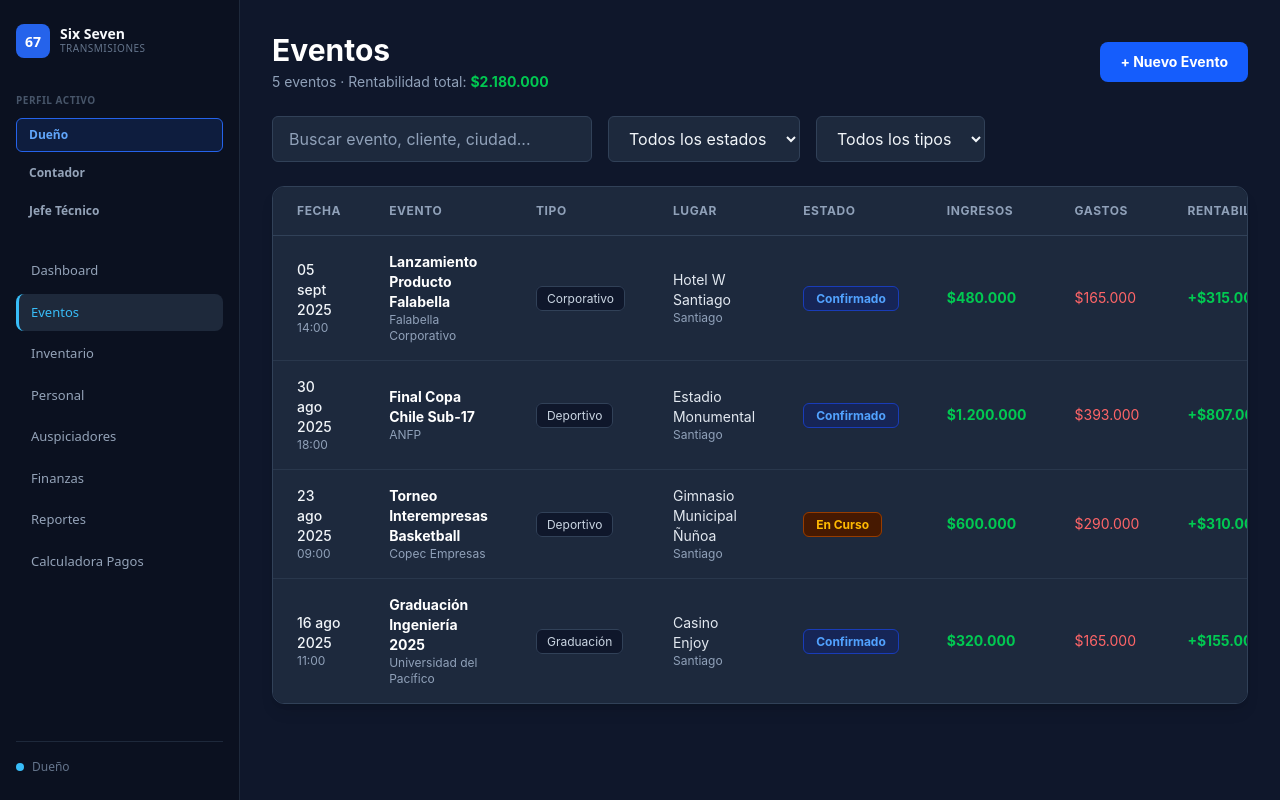
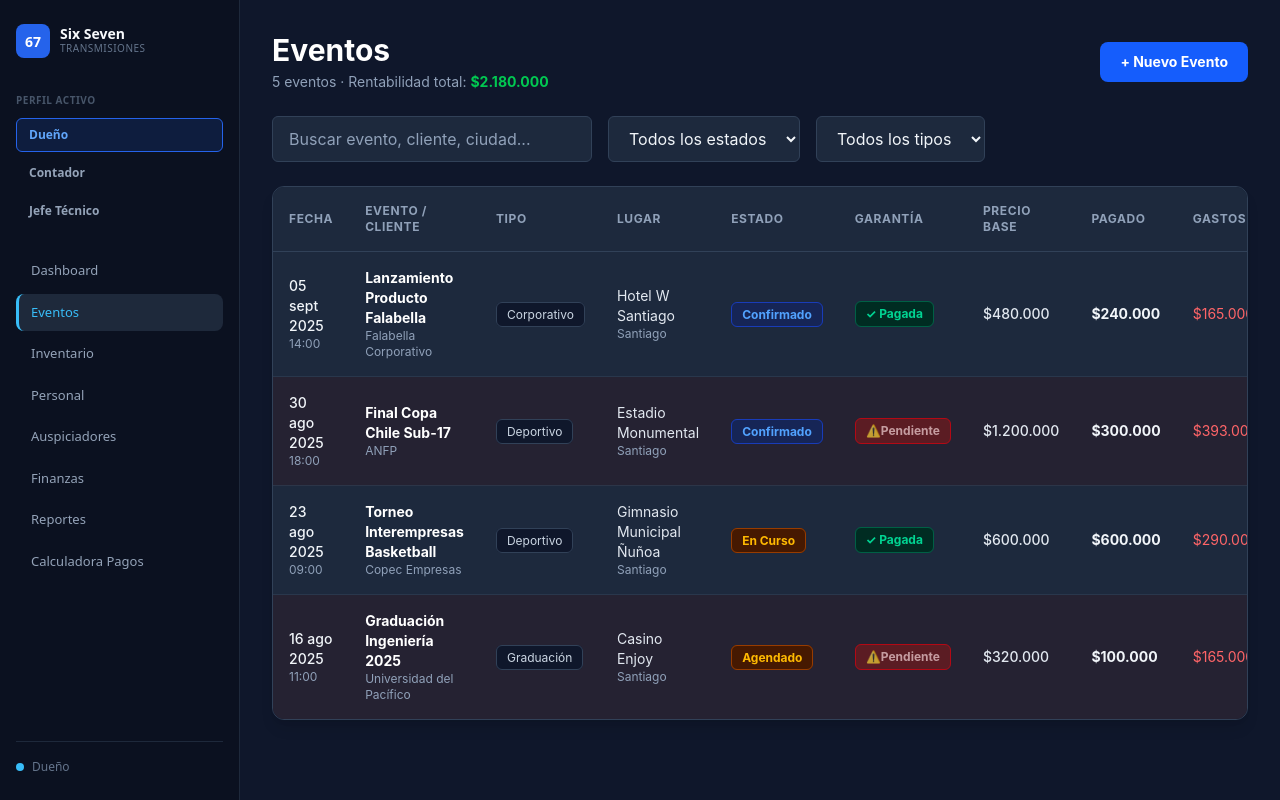
Before and after one commit to iguanitasalvaje/proyecto-isw-2026, a React (Vite) app in the folder client/: page /eventos in a window 1280 px wide. Built offline with nearby package versions, Linux system fonts and the light colour scheme.

Commit message:
feat(rf3): evalua garantia adelantada e integra alerta roja dinamica

```diff
--- a/client/src/pages/Eventos.jsx
+++ b/client/src/pages/Eventos.jsx
@@ -2,10 +2,8 @@ import React, { useState } from 'react';
 import FormularioTransmision from '../components/ui/FormularioTransmision';
 
 const Eventos = () => {
-  // Estado para controlar la visibilidad del modal del formulario
   const [mostrarFormulario, setMostrarFormulario] = useState(false);
 
-  // Arreglo de datos simulados para la tabla
   const eventos = [
     {
       id: 1,
@@ -17,7 +15,8 @@ const Eventos = () => {
       lugar: 'Hotel W Santiago',
       ciudad: 'Santiago',
       estado: 'Confirmado',
-      ingresos: '$480.000',
+      precioBase: 480000,
+      montoPagado: 240000, // 50% (OK)
       gastos: '$165.000',
       rentabilidad: '+$315.000',
     },
@@ -31,7 +30,8 @@ const Eventos = () => {
       lugar: 'Estadio Monumental',
       ciudad: 'Santiago',
       estado: 'Confirmado',
-      ingresos: '$1.200.000',
+      precioBase: 1200000,
+      montoPagado: 300000, // 25% -> ALERTA ROJA (< 50%)
       gastos: '$393.000',
       rentabilidad: '+$807.000',
     },
@@ -45,7 +45,8 @@ const Eventos = () => {
       lugar: 'Gimnasio Municipal Ñuñoa',
       ciudad: 'Santiago',
       estado: 'En Curso',
-      ingresos: '$600.000',
+      precioBase: 600000,
+      montoPagado: 600000, // 100% (OK)
       gastos: '$290.000',
       rentabilidad: '+$310.000',
     },
@@ -58,8 +59,9 @@ const Eventos = () => {
       tipo: 'Graduación',
       lugar: 'Casino Enjoy',
       ciudad: 'Santiago',
-      estado: 'Confirmado',
-      ingresos: '$320.000',
+      estado: 'Agendado',
+      precioBase: 320000,
+      montoPagado: 100000, // 31.25% -> ALERTA ROJA (< 50%)
       gastos: '$165.000',
       rentabilidad: '+$155.000',
     },
@@ -68,7 +70,7 @@ const Eventos = () => {
   return (
     <div className="min-h-screen bg-slate-900 text-slate-50 p-8 font-sans relative">
 
-      {/* Encabezado Principal */}
+      {/* Encabezado */}
       <div className="flex flex-col md:flex-row md:items-center justify-between mb-6 gap-4">
         <div>
           <h1 className="text-3xl font-bold text-white">Eventos</h1>
@@ -77,7 +79,6 @@ const Eventos = () => {
           </p>
         </div>
 
-        {/* Botón azul configurado con evento onClick */}
         <button
           onClick={() => setMostrarFormulario(true)}
           className="bg-blue-600 hover:bg-blue-700 text-white font-bold px-5 py-2.5 rounded-lg text-sm transition-colors cursor-pointer self-start md:self-auto"
@@ -86,7 +87,7 @@ const Eventos = () => {
         </button>
       </div>
 
-      {/* Barra de Búsqueda y Filtros */}
+      {/* Filtros */}
       <div className="flex flex-col sm:flex-row gap-4 mb-6">
         <input
           type="text"
@@ -101,44 +102,56 @@ const Eventos = () => {
         </select>
       </div>
 
-      {/* Tabla de Eventos */}
+      {/* Tabla Completa con TODAS las columnas */}
       <div className="bg-slate-800 rounded-xl overflow-x-auto border border-slate-700 shadow-lg">
         <table className="w-full text-left text-sm border-collapse">
           <thead>
             <tr className="border-b border-slate-700 text-slate-400 uppercase text-xs tracking-wider">
-              <th className="px-6 py-4">Fecha</th>
-              <th className="px-6 py-4">Evento</th>
-              <th className="px-6 py-4">Tipo</th>
-              <th className="px-6 py-4">Lugar</th>
-              <th className="px-6 py-4">Estado</th>
-              <th className="px-6 py-4">Ingresos</th>
-              <th className="px-6 py-4">Gastos</th>
-              <th className="px-6 py-4">Rentabilidad</th>
-              <th className="px-6 py-4"></th>
+              <th className="px-4 py-4">Fecha</th>
+              <th className="px-4 py-4">Evento / Cliente</th>
+              <th className="px-4 py-4">Tipo</th>
+              <th className="px-4 py-4">Lugar</th>
+              <th className="px-4 py-4">Estado</th>
+              <th className="px-4 py-4">Garantía</th>
+              <th className="px-4 py-4">Precio Base</th>
+              <th className="px-4 py-4">Pagado</th>
+              <th className="px-4 py-4">Gastos</th>
+              <th className="px-4 py-4">Rentabilidad</th>
+              <th className="px-4 py-4"></th>
             </tr>
           </thead>
           <tbody className="divide-y divide-slate-700/60">
-            {eventos.map((ev) => (
-              <tr key={ev.id} className="hover:bg-slate-700/30 transition-colors">
-                <td className="px-6 py-4 text-slate-400">
+            {eventos.map((ev) => {
+              const requiereAlerta = ev.montoPagado < ev.precioBase * 0.5;
+
+              return (
+                <tr
+                  key={ev.id}
+                  className={`transition-colors ${
+                    requiereAlerta
+                      ? 'bg-red-950/20 hover:bg-red-950/40'
+                      : 'hover:bg-slate-700/30'
+                  }`}
+                >
+                  <td className="px-4 py-4 text-slate-400">
                     <div className="text-slate-100 font-medium">{ev.fecha}</div>
                     <div className="text-xs">{ev.hora}</div>
                   </td>
-                <td className="px-6 py-4">
+                  <td className="px-4 py-4">
                     <div className="font-bold text-white">{ev.nombre}</div>
                     <div className="text-slate-400 text-xs">{ev.cliente}</div>
                   </td>
-                <td className="px-6 py-4">
+                  <td className="px-4 py-4">
                     <span className="bg-slate-900 text-slate-300 px-2.5 py-1 rounded-md text-xs border border-slate-700">
                       {ev.tipo}
                     </span>
                   </td>
-                <td className="px-6 py-4 text-slate-400">
+                  <td className="px-4 py-4 text-slate-400">
                     <div className="text-slate-200">{ev.lugar}</div>
                     <div className="text-xs">{ev.ciudad}</div>
                   </td>
-                <td className="px-6 py-4">
-                  <span className={`px-3 py-1 rounded-md font-bold text-xs ${
+                  <td className="px-4 py-4">
+                    <span className={`px-2.5 py-1 rounded-md font-bold text-xs ${
                       ev.estado === 'Confirmado'
                         ? 'bg-blue-950 text-blue-400 border border-blue-800'
                         : 'bg-amber-950 text-amber-400 border border-amber-800'
@@ -146,32 +159,48 @@ const Eventos = () => {
                       {ev.estado}
                     </span>
                   </td>
-                <td className="px-6 py-4 text-green-500 font-bold">{ev.ingresos}</td>
-                <td className="px-6 py-4 text-red-400">{ev.gastos}</td>
-                <td className="px-6 py-4 text-green-500 font-bold">{ev.rentabilidad}</td>
-                <td className="px-6 py-4 text-right">
+                  <td className="px-4 py-4">
+                    {requiereAlerta ? (
+                      <span className="inline-flex items-center gap-1 px-2.5 py-1 rounded-md font-bold text-xs bg-red-900/80 text-red-200 border border-red-600 animate-pulse">
+                        ⚠️Pendiente
+                      </span>
+                    ) : (
+                      <span className="inline-flex items-center gap-1 px-2.5 py-1 rounded-md font-bold text-xs bg-emerald-950 text-emerald-400 border border-emerald-800">
+                        ✓ Pagada
+                      </span>
+                    )}
+                  </td>
+                  <td className="px-4 py-4 text-slate-200 font-medium">
+                    ${ev.precioBase.toLocaleString('es-CL')}
+                  </td>
+                  <td className="px-4 py-4 font-bold text-slate-100">
+                    ${ev.montoPagado.toLocaleString('es-CL')}
+                  </td>
+                  <td className="px-4 py-4 text-red-400">{ev.gastos}</td>
+                  <td className="px-4 py-4 text-green-500 font-bold">{ev.rentabilidad}</td>
+                  <td className="px-4 py-4 text-right">
                     <button className="border border-slate-700 hover:bg-slate-700 text-slate-300 px-3 py-1.5 rounded-md text-xs transition-colors cursor-pointer">
-                    Vista rápida
+                      Gestionar
                     </button>
                   </td>
                 </tr>
-            ))}
+              );
+            })}
           </tbody>
         </table>
       </div>
 
-      {/* Ventana Modal del Formulario */}
+      {/* Modal Formulario */}
       {mostrarFormulario && (
         <div className="fixed inset-0 bg-black/70 backdrop-blur-sm flex items-center justify-center z-50 p-4">
-          <div className="relative w-full max-w-lg bg-white rounded-xl shadow-2xl overflow-hidden">
-            {/* Botón X para cerrar el modal */}
+          <div className="relative w-full max-w-lg bg-slate-800 rounded-xl shadow-2xl overflow-hidden border border-slate-700">
             <button
               onClick={() => setMostrarFormulario(false)}
-              className="absolute top-4 right-4 text-gray-500 hover:text-gray-800 font-bold text-xl px-2 py-1 rounded cursor-pointer"
+              className="absolute top-4 right-4 text-slate-400 hover:text-white font-bold text-xl px-2 py-1 rounded cursor-pointer z-10"
             >
               ✕
             </button>
-            <FormularioTransmision />
+            <FormularioTransmision onClose={() => setMostrarFormulario(false)} />
           </div>
         </div>
       )}
```
Lines whose indentation alone changed are shown as unchanged.
